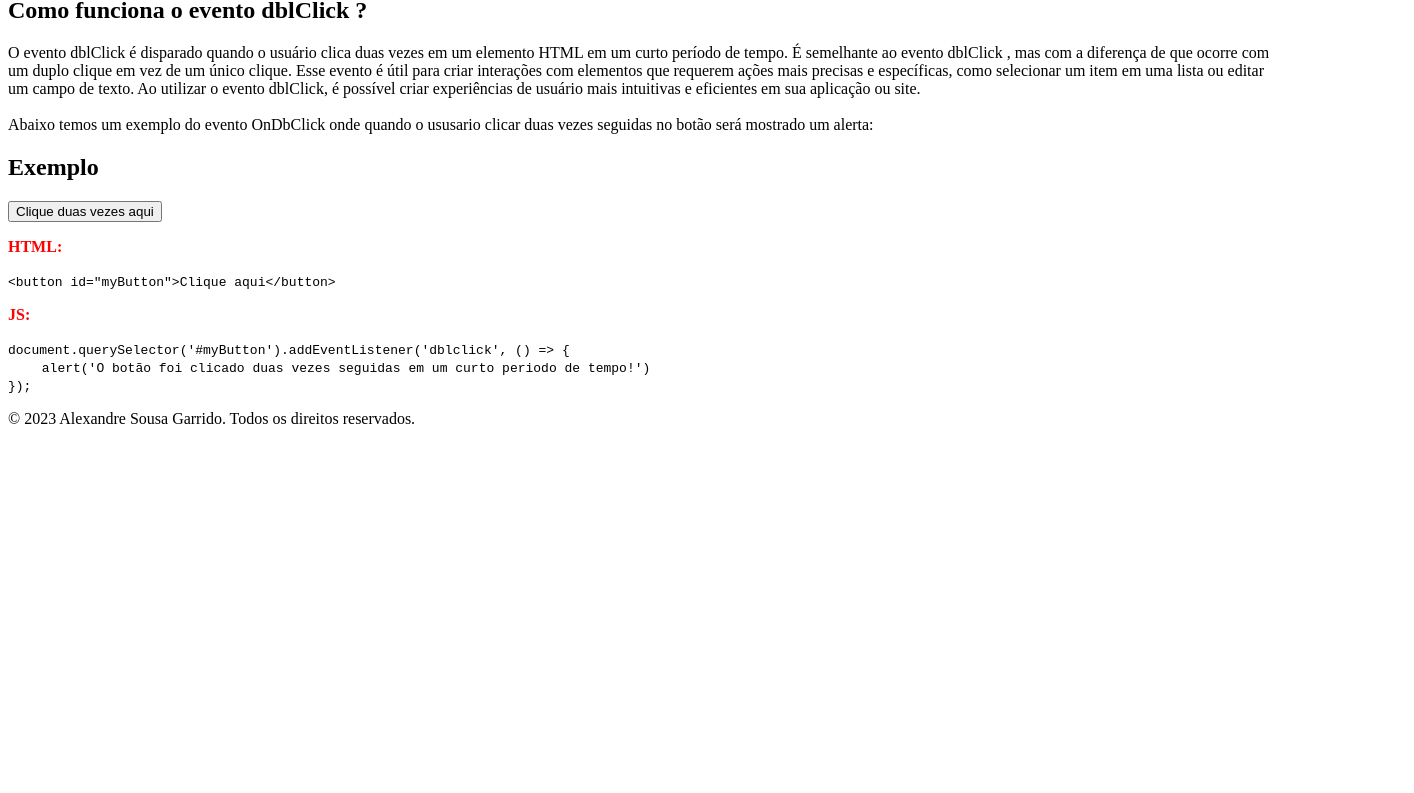
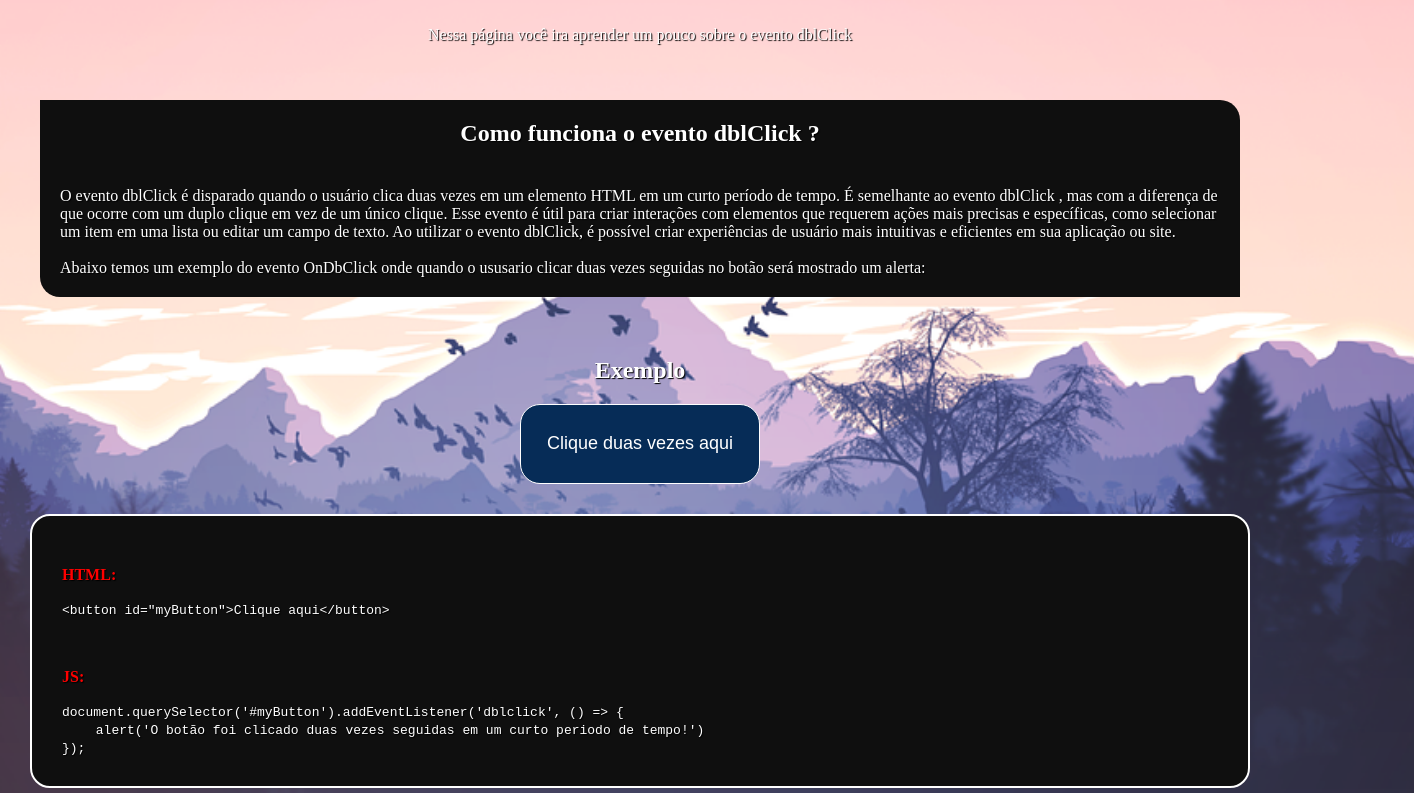
Before and after one commit to AlexandreGarrido01/EventosEmJS, a plain HTML site: page dblClick.html in a window 1280 px wide. Shown: the part 150-943 px from the top of the page, 1414 px wide, since content can reach past the window. Before the commit the page ends 800 px from the top, so only its background shows below. Drawn offline with Linux system fonts and the light colour scheme; the site is published under a folder, as on GitHub Pages, so addresses that start at the root find nothing.

Commit message:
Link do css arrumado

```diff
--- a/dblClick.html
+++ b/dblClick.html
@@ -5,7 +5,7 @@
     <meta charset="UTF-8">
     <meta http-equiv="X-UA-Compatible" content="IE=edge">
     <meta name="viewport" content="width=device-width, initial-scale=1.0">
-    <link rel="stylesheet" href="/css/events.css">
+    <link rel="stylesheet" href="./css/events.css">
     <link rel="shortcut icon" href="./imagens/logo.png" type="image/x-icon">
     <title>Evento DblCLick</title>
 </head>
```
Also changed, not shown: onChange.html (+1 -1 lines), onFocus.html (+1 -1 lines), onInput.html (+1 -1 lines), onKeyDown.html (+1 -1 lines), onKeyUp.html (+1 -1 lines), onLoad.html (+1 -1 lines), onMouseOut.html (+1 -1 lines), onMouseOver.html (+1 -1 lines).
